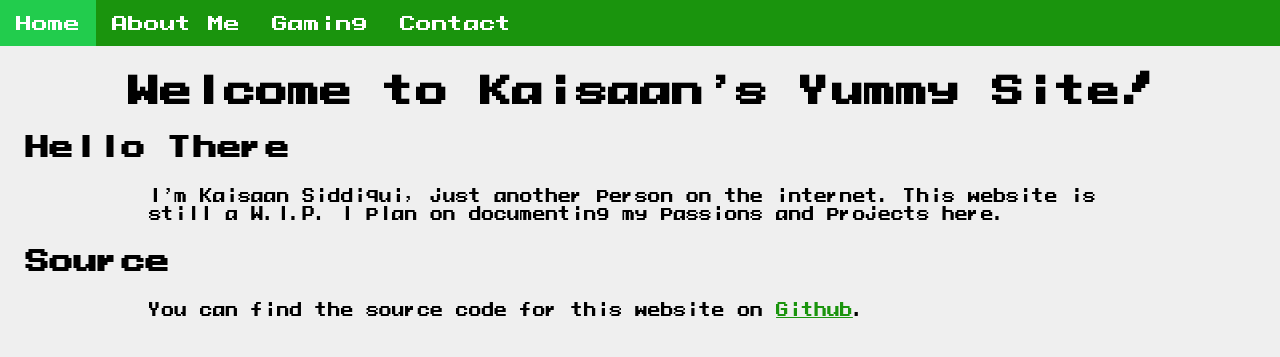
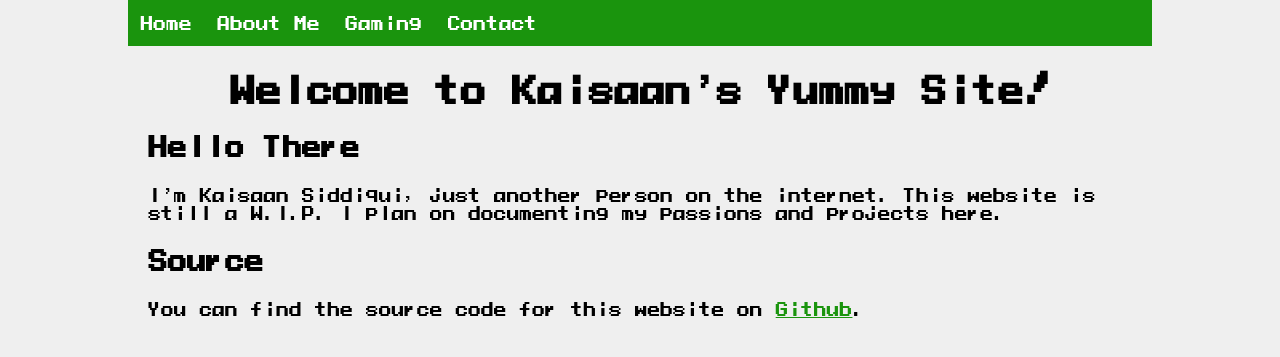
Before and after one commit to Kaisaan/kaisaan.github.io, a Jekyll site: the page built from index.html, in a window 1280 px wide. Shown: the top 357 px of the page. Built offline with Jekyll 4.4.1, drawn with Linux system fonts in a browser that asks for light colours; some web fonts are replaced.

Commit message:
Update style.css

```diff
--- a/css/style.css
+++ b/css/style.css
@@ -24,6 +24,7 @@ body {
     margin: 0;
     padding: 0;
     font-size: 16px;
+    transform: scale(0.8, 1);
 }
 
 p, h1, h2 {
@@ -32,7 +33,6 @@ p, h1, h2 {
 
 p {
     font-size: 1em;
-    transform: scale(0.8, 1);
 }
 
 h1 {
```
